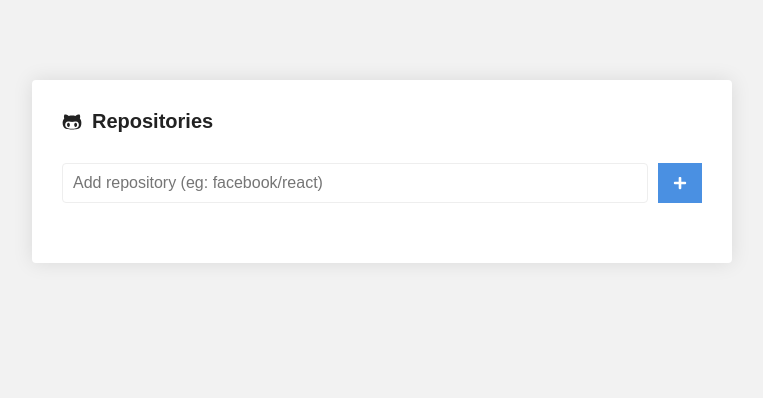
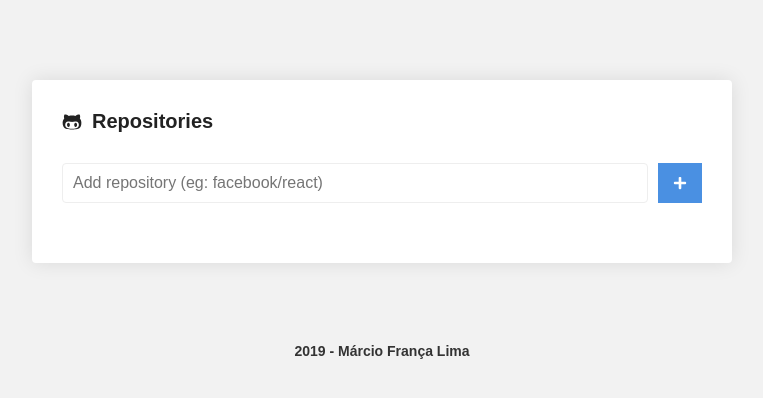
Before and after one commit to marciofrancalima/github-repositories, a React (Create React App) app: page / in a window 1280 px wide. Shown: the top 398 px of the page, without its empty margins (258-1021 px from the left). Built offline with nearby package versions, Linux system fonts and the light colour scheme.

Commit message:
Added footer

```diff
--- a/src/App.js
+++ b/src/App.js
@@ -2,11 +2,13 @@ import React from 'react';
 
 import Routes from './routes';
 import GlobalStyle from './styles/global';
+import Footer from './components/Footer';
 
 function App() {
   return (
     <>
       <Routes />
+      <Footer />
       <GlobalStyle />
     </>
   );
--- /dev/null
+++ b/src/components/Footer/index.js
@@ -0,0 +1,14 @@
+import React from 'react';
+import { Info } from './styles';
+
+export default function Footer() {
+  return (
+    <Info>
+      <h2>
+        <a href="https://github.com/marciofrancalima">
+          2019 - Márcio França Lima
+        </a>
+      </h2>
+    </Info>
+  );
+}
--- /dev/null
+++ b/src/components/Footer/styles.js
@@ -0,0 +1,24 @@
+import styled from 'styled-components';
+
+export const Info = styled.footer`
+  width: 100%;
+  height: 40px;
+  margin: 20px 0;
+
+  h2 {
+    display: flex;
+    justify-content: center;
+    align-items: center;
+    font-size: 14px;
+    color: #333;
+
+    a {
+      color: #333;
+      text-decoration: none;
+
+      &:hover {
+        color: #4a90e2;
+      }
+    }
+  }
+`;
```
